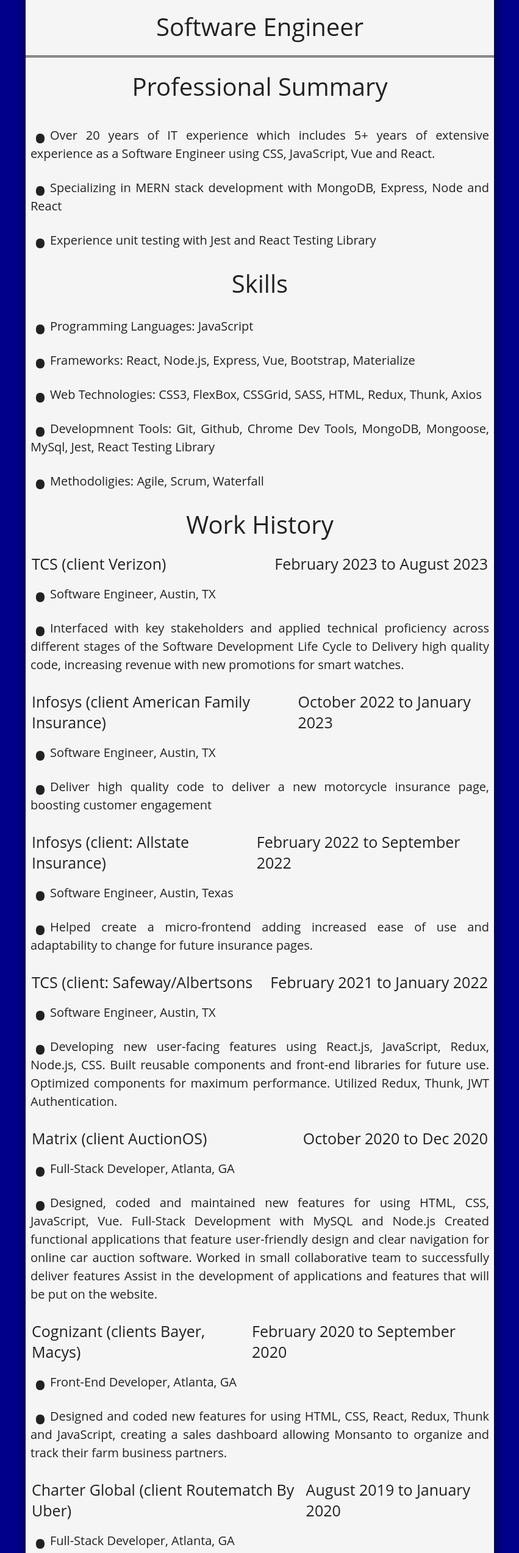
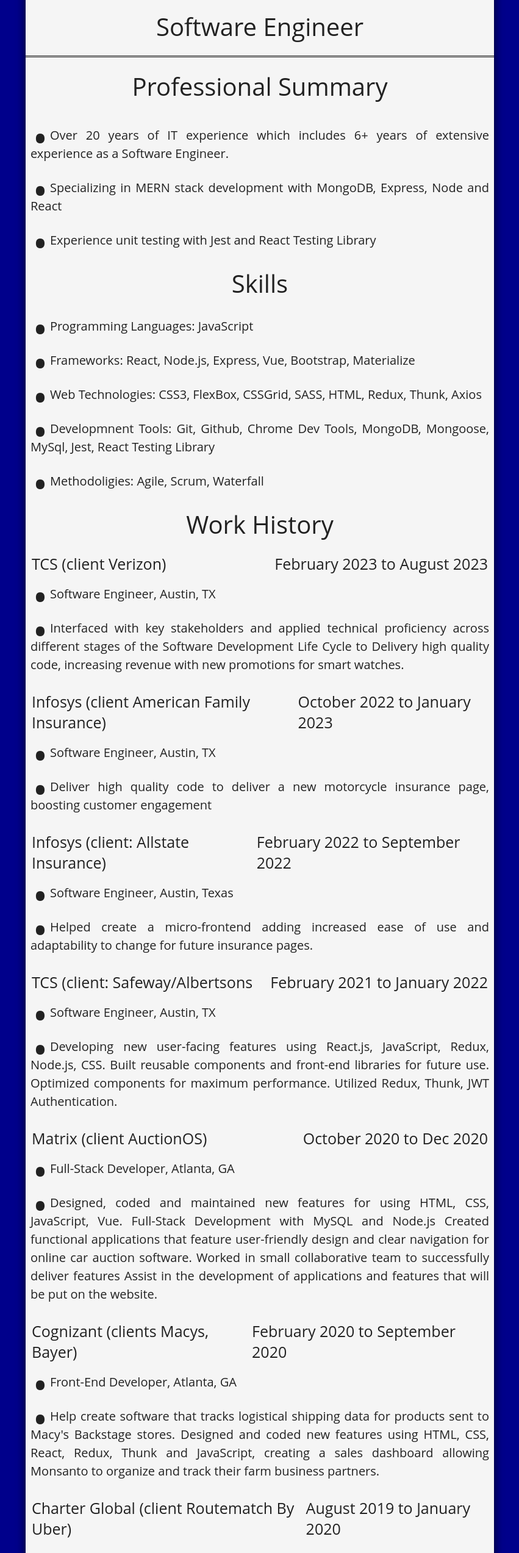
Before and after one commit to DanSimonson/profile, a React (Create React App) app: page /resume in a window 1280 px wide. Shown: the part 234-2780 px from the top of the page at 61% size, without its empty margins (214-1065 px from the left). Built offline with nearby package versions, Linux system fonts and the light colour scheme; the HTML template or start-up script is replaced by a standard one.

Commit message:
updated resume

```diff
--- a/src/Views/Resume.js
+++ b/src/Views/Resume.js
@@ -19,9 +19,8 @@
           <ul>
             <li>
               <p>
-                Over 20 years of IT experience which includes 5+ years of
-                extensive experience as a Software Engineer using CSS,
-                JavaScript, Vue and React.
+                Over 20 years of IT experience which includes 6+ years of
+                extensive experience as a Software Engineer.
               </p>
             </li>
             <li>
@@ -151,7 +150,7 @@
             </li>
           </ul>
           <div className="work-title">
-            <p>Cognizant (clients Bayer, Macys)</p>
+            <p>Cognizant (clients Macys, Bayer)</p>
             <p>February 2020 to September 2020</p>
           </div>
           <ul>
@@ -160,9 +159,11 @@
             </li>
             <li>
               <p>
-                Designed and coded new features for using HTML, CSS, React,
-                Redux, Thunk and JavaScript, creating a sales dashboard allowing
-                Monsanto to organize and track their farm business partners.
+                Help create software that tracks logistical shipping data for
+                products sent to Macy's Backstage stores. Designed and coded new
+                features using HTML, CSS, React, Redux, Thunk and JavaScript,
+                creating a sales dashboard allowing Monsanto to organize and
+                track their farm business partners.
               </p>
             </li>
           </ul>
```
